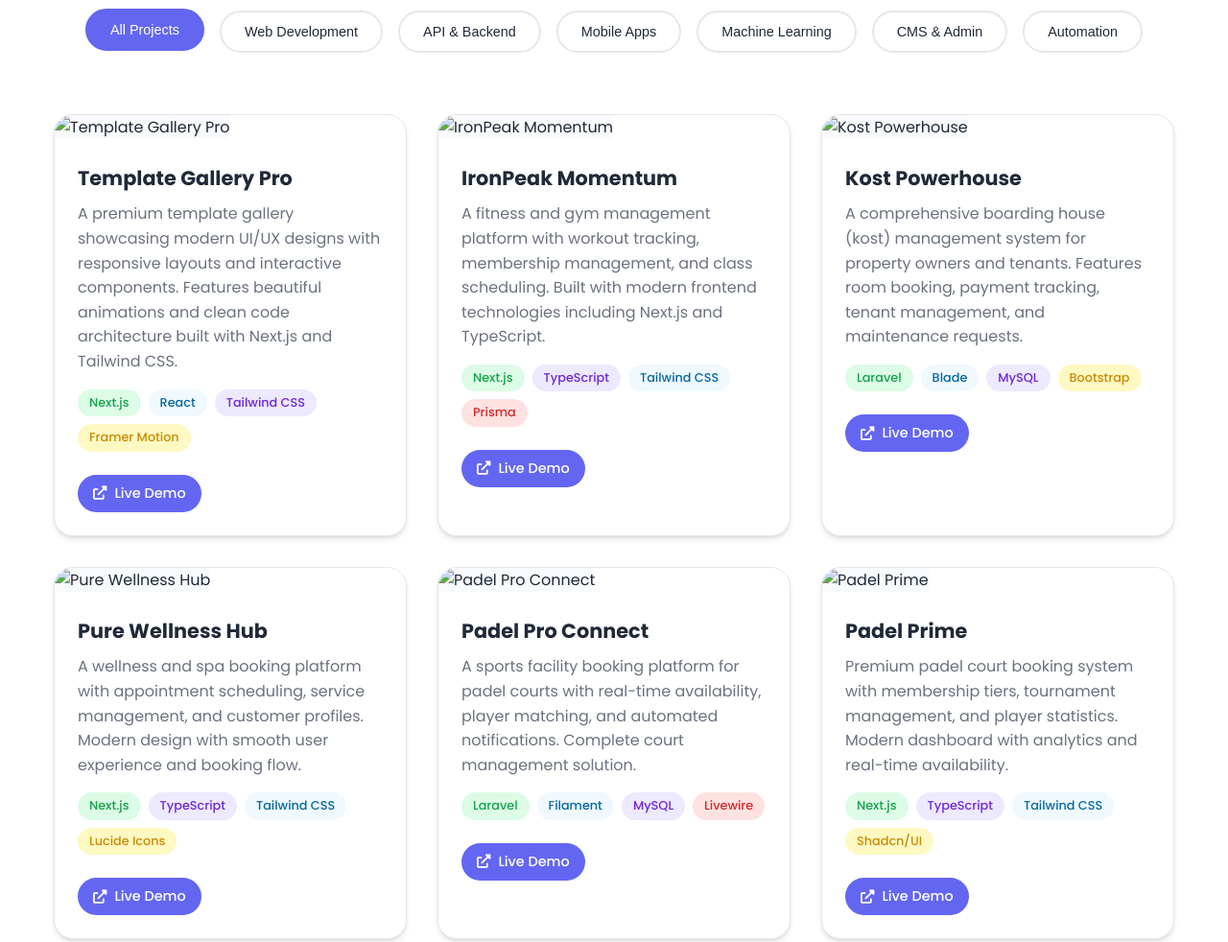
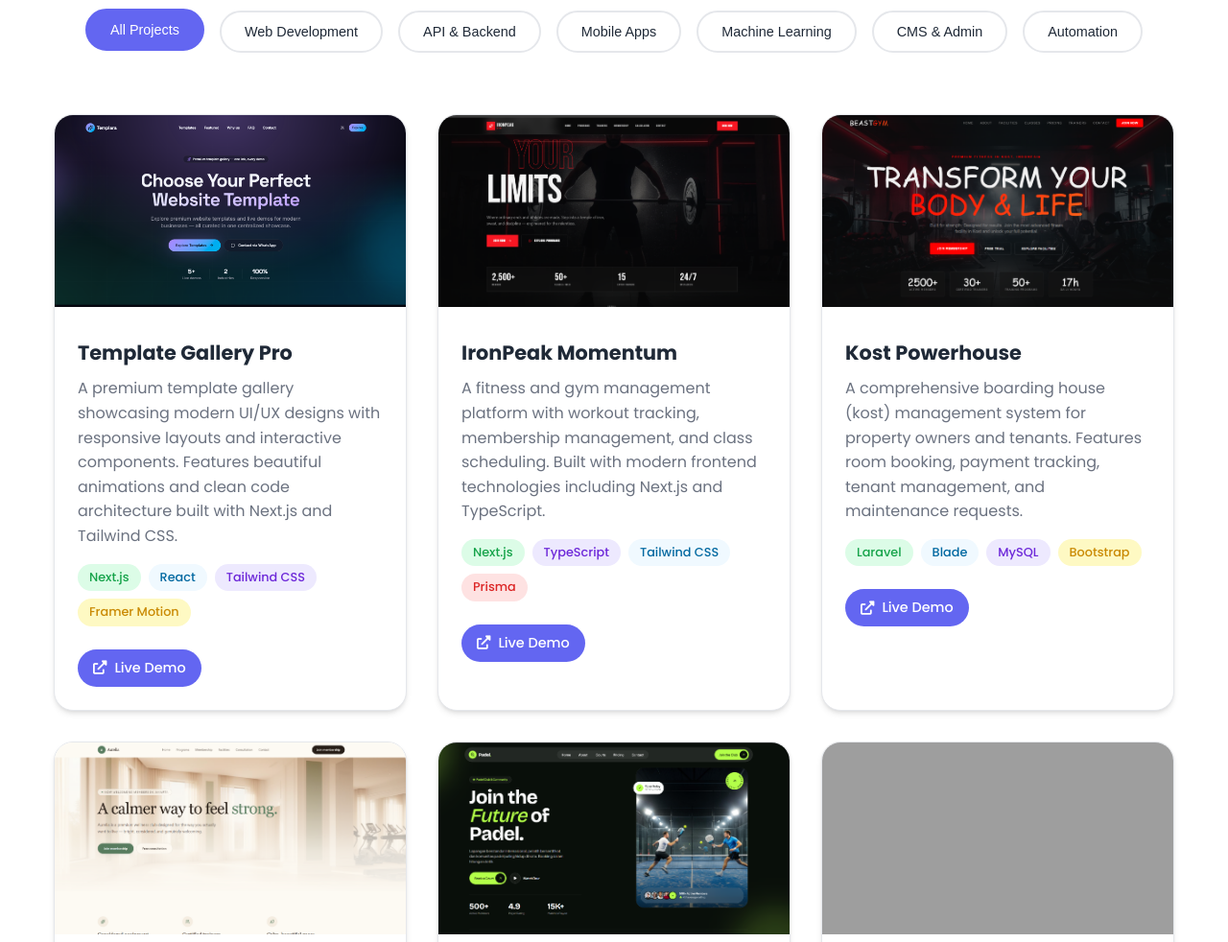
Before and after one commit to MuhRezaAldiIrawan/Muh-Reza-Aldi-Irawan-Portofolio, a plain HTML site: page projects.html in a window 1280 px wide. Shown: the part 520-1502 px from the top of the page at 96% size. Drawn offline with Linux system fonts and the light colour scheme; the site is published under a folder, as on GitHub Pages, so addresses that start at the root find nothing.

Commit message:
fix image paths in project cards for correct rendering

```diff
--- a/projects.html
+++ b/projects.html
@@ -542,7 +542,7 @@
 
             <!-- Template Gallery Pro -->
             <div class="project-card fade-in" data-category="web">
-                <img src="/images/templara.png" alt="Template Gallery Pro" class="project-image">
+                <img src="images/templara.png" alt="Template Gallery Pro" class="project-image">
                 <div class="project-content">
                     <h3 class="project-title">Template Gallery Pro</h3>
                     <p class="project-description">
@@ -568,7 +568,7 @@
 
             <!-- IronPeak Momentum -->
             <div class="project-card fade-in" data-category="web">
-                <img src="/images/ironpeak.png" alt="IronPeak Momentum" class="project-image">
+                <img src="images/ironpeak.png" alt="IronPeak Momentum" class="project-image">
                 <div class="project-content">
                     <h3 class="project-title">IronPeak Momentum</h3>
                     <p class="project-description">
@@ -593,7 +593,7 @@
 
             <!-- Kost Powerhouse -->
             <div class="project-card fade-in" data-category="web cms">
-                <img src="/images/kost-powerhouse.png" alt="Kost Powerhouse" class="project-image">
+                <img src="images/kost-powerhouse.png" alt="Kost Powerhouse" class="project-image">
                 <div class="project-content">
                     <h3 class="project-title">Kost Powerhouse</h3>
                     <p class="project-description">
@@ -617,7 +617,7 @@
 
             <!-- Pure Wellness Hub -->
             <div class="project-card fade-in" data-category="web">
-                <img src="/images/pure-wilnes.png" alt="Pure Wellness Hub" class="project-image">
+                <img src="images/pure-wilnes.png" alt="Pure Wellness Hub" class="project-image">
                 <div class="project-content">
                     <h3 class="project-title">Pure Wellness Hub</h3>
                     <p class="project-description">
@@ -642,7 +642,7 @@
 
             <!-- Padel Pro Connect -->
             <div class="project-card fade-in" data-category="web cms">
-                <img src="/images/padel-pro.png" alt="Padel Pro Connect" class="project-image">
+                <img src="images/padel-pro.png" alt="Padel Pro Connect" class="project-image">
                 <div class="project-content">
                     <h3 class="project-title">Padel Pro Connect</h3>
                     <p class="project-description">
@@ -667,7 +667,7 @@
 
             <!-- Padel Prime -->
             <div class="project-card fade-in" data-category="web">
-                <img src="/images/padel-prome.png" alt="Padel Prime" class="project-image">
+                <img src="images/padel-prome.png" alt="Padel Prime" class="project-image">
                 <div class="project-content">
                     <h3 class="project-title">Padel Prime</h3>
                     <p class="project-description">
```
Also changed, not shown: index.html (+6 -6 lines).
